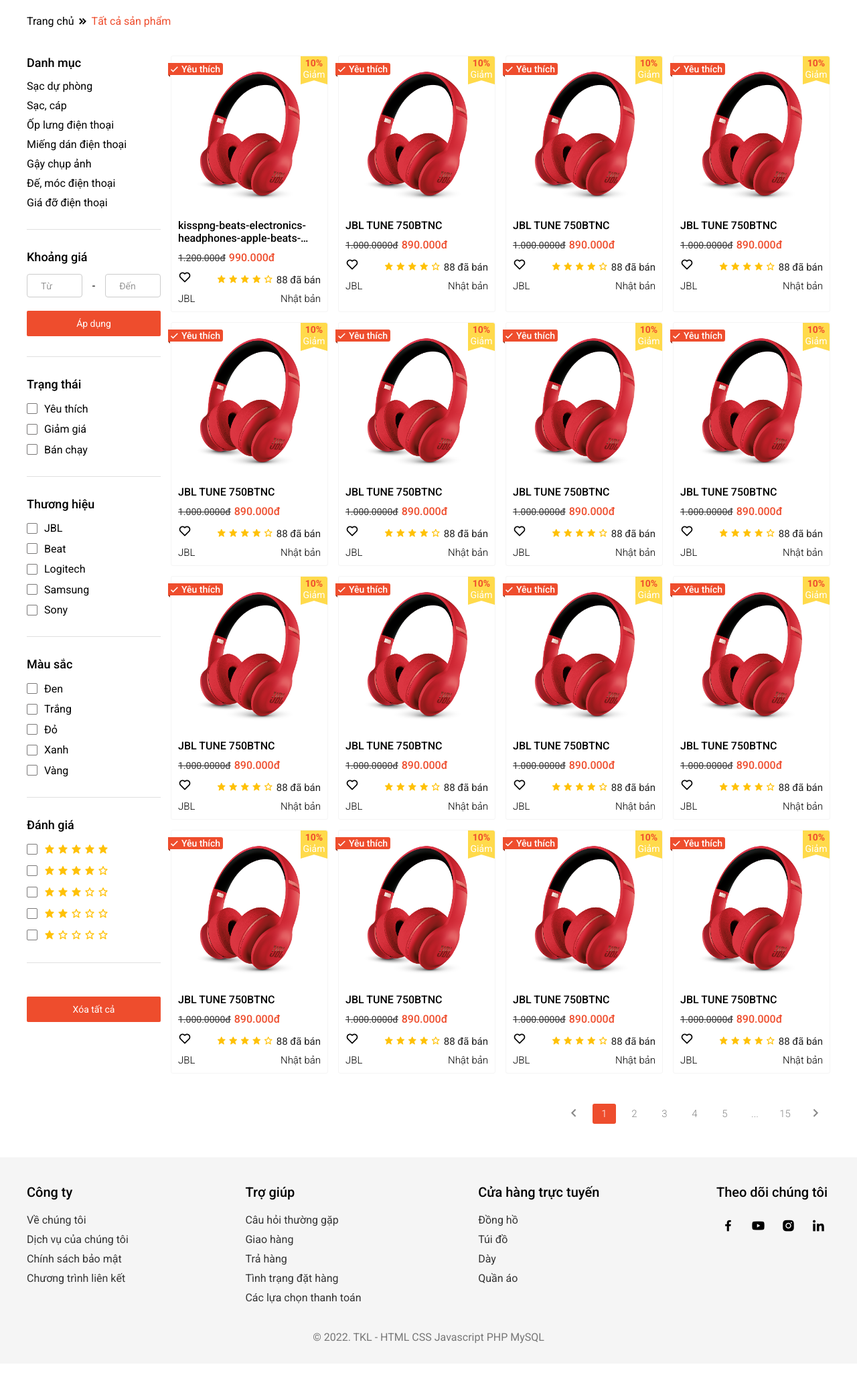
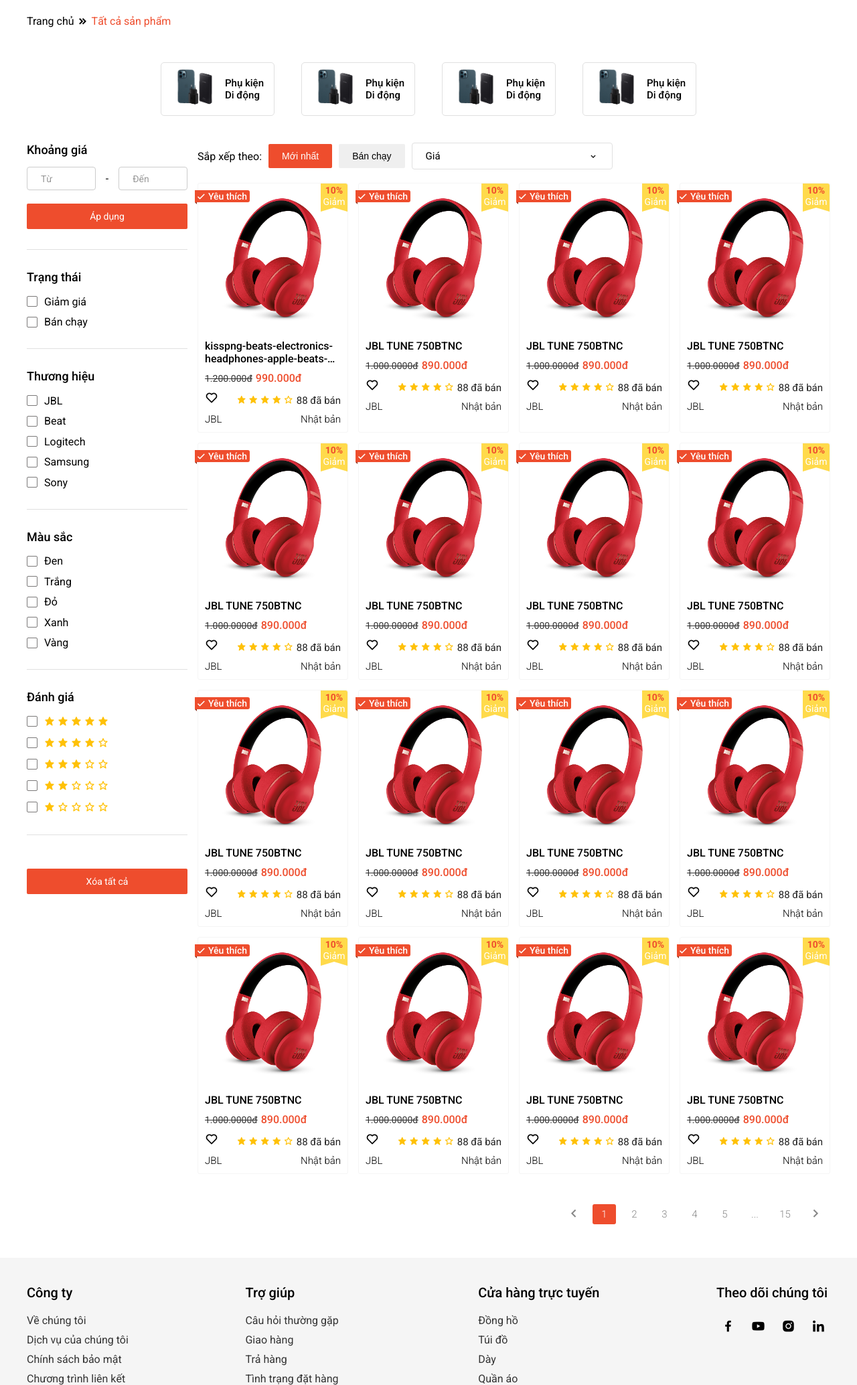
Before and after one commit to toandev020101/ecommerce__web, a PHP site: page /products.html in a window 1280 px wide. Shown: the part 125-2193 px from the top of the page at 67% size. Before the commit the page ends 2131 px from the top, so only its background shows below. Run offline with PHP 8.4, Linux system fonts and the light colour scheme.

Commit message:
update category and sort

```diff
--- a/assets/css/_app.css
+++ b/assets/css/_app.css
@@ -56,7 +56,7 @@
 }
 
 .product-item:hover .product-item__name {
-	color: #7186ff;
+	color: var(--primary-color);
 }
 
 .product-item__price {
--- a/assets/css/products.css
+++ b/assets/css/products.css
@@ -2,6 +2,135 @@
 	margin-top: 40px;
 	display: flex;
 }
+
+/* category */
+.products-category__list {
+	display: flex;
+	justify-content: center;
+	align-items: center;
+	margin-top: 50px;
+}
+
+.products-category__item + .products-category__item {
+	margin-left: 40px;
+}
+
+.products-category__item {
+	display: flex;
+	align-items: center;
+	border: 1px solid #e0e0e0;
+
+	padding: 5px 15px;
+	border-radius: 5px;
+	position: relative;
+}
+
+.products-category__img {
+	width: 70px;
+}
+
+.products-category__name {
+	font-size: 15px;
+	font-weight: 500;
+	margin-left: 10px;
+	transition: color 0.2s ease;
+}
+
+.products-category__item:hover .products-category__name {
+	color: var(--primary-color);
+}
+
+.products-category__sub-list {
+	position: absolute;
+	top: calc(100% + 10px);
+	left: 0;
+	z-index: 99;
+
+	background-color: var(--white-color);
+	width: max-content;
+	max-width: 400px;
+
+	flex-wrap: wrap;
+	padding: 20px;
+	border-radius: 10px;
+
+	box-shadow: rgba(0, 0, 0, 0.1) 0px 4px 12px;
+	transform-origin: 0 top;
+	animation: growth ease-in 0.3s;
+	display: none;
+}
+
+.products-category__item:hover .products-category__sub-list {
+	display: flex;
+}
+
+.products-category__sub-list::before {
+	content: '';
+	position: absolute;
+	top: 0;
+	transform: translateY(-100%);
+	left: 20px;
+
+	border: 8px solid;
+	border-color: transparent transparent var(--white-color) transparent;
+}
+
+.products-category__sub-list::after {
+	content: '';
+	position: absolute;
+	top: 0;
+	transform: translateY(-100%);
+	left: 0;
+
+	width: 100%;
+	height: 10px;
+}
+
+.products-category__sub-item {
+	margin: 0 10px 10px 0;
+	width: calc((100% - 30px) / 4);
+}
+
+.products-category__sub-item:nth-of-type(4n) {
+	margin-right: 0;
+}
+
+.products-category__sub-img {
+	width: 50px;
+	border-radius: 50%;
+	padding: 5px;
+	background-color: #f0f0f0;
+}
+
+.products-category__sub-name {
+	font-size: 14px;
+	transition: color 0.2s ease;
+}
+
+.products-category__sub-item:hover .products-category__sub-name {
+	color: var(--primary-color);
+}
+
+/* end category */
+
+/* sort */
+.products-sort {
+	display: flex;
+	align-items: center;
+	margin-bottom: 20px;
+}
+
+.products-sort__btn {
+	margin-left: 10px;
+	height: 36px;
+	min-width: unset;
+	padding: 0 20px;
+}
+
+.products-sort__price {
+	margin-left: 10px;
+}
+/* end sort */
 
 /* products filter */
 .products-filter {
@@ -71,7 +200,7 @@
 }
 /* end products filter */
 
-.product-list {
+.products-list {
 	flex: 1;
 	margin-left: 15px;
 }
--- a/products.html
+++ b/products.html
@@ -390,54 +390,260 @@
       </div>
       <!-- end breadcumb -->
 
+      <!-- category -->
+      <ul class="products-category__list">
+        <li class="products-category__item">
+          <img src="./assets/images/phu-kien-di-dong.png" alt="" class="products-category__img">
+          <span class="products-category__name">
+            <p>Phụ kiện</p>
+            <p>Di động</p>
+          </span>
+
+          <ul class="products-category__sub-list">
+            <li class="products-category__sub-item">
+              <a href="#" class="link">
+                <img src="./assets/images/phu-kien-di-dong.png" alt="" class="products-category__sub-img">
+                <div class="products-category__sub-name">
+                  Sạc dự phòng
+                </div>
+              </a>
+            </li>
+
+            <li class="products-category__sub-item">
+              <a href="#" class="link">
+                <img src="./assets/images/phu-kien-di-dong.png" alt="" class="products-category__sub-img">
+                <div class="products-category__sub-name">
+                  Sạc dự phòng
+                </div>
+              </a>
+            </li>
+
+            <li class="products-category__sub-item">
+              <a href="#" class="link">
+                <img src="./assets/images/phu-kien-di-dong.png" alt="" class="products-category__sub-img">
+                <div class="products-category__sub-name">
+                  Sạc dự phòng
+                </div>
+              </a>
+            </li>
+            <li class="products-category__sub-item">
+              <a href="#" class="link">
+                <img src="./assets/images/phu-kien-di-dong.png" alt="" class="products-category__sub-img">
+                <div class="products-category__sub-name">
+                  Sạc dự phòng
+                </div>
+              </a>
+            </li>
+            <li class="products-category__sub-item">
+              <a href="#" class="link">
+                <img src="./assets/images/phu-kien-di-dong.png" alt="" class="products-category__sub-img">
+                <div class="products-category__sub-name">
+                  Sạc dự phòng
+                </div>
+              </a>
+            </li>
+          </ul>
+        </li>
+
+        <li class="products-category__item">
+          <img src="./assets/images/phu-kien-di-dong.png" alt="" class="products-category__img">
+          <span class="products-category__name">
+            <p>Phụ kiện</p>
+            <p>Di động</p>
+          </span>
+
+          <ul class="products-category__sub-list">
+            <li class="products-category__sub-item">
+              <a href="#" class="link">
+                <img src="./assets/images/phu-kien-di-dong.png" alt="" class="products-category__sub-img">
+                <div class="products-category__sub-name">
+                  Sạc dự phòng
+                </div>
+              </a>
+            </li>
+
+            <li class="products-category__sub-item">
+              <a href="#" class="link">
+                <img src="./assets/images/phu-kien-di-dong.png" alt="" class="products-category__sub-img">
+                <div class="products-category__sub-name">
+                  Sạc dự phòng
+                </div>
+              </a>
+            </li>
+
+            <li class="products-category__sub-item">
+              <a href="#" class="link">
+                <img src="./assets/images/phu-kien-di-dong.png" alt="" class="products-category__sub-img">
+                <div class="products-category__sub-name">
+                  Sạc dự phòng
+                </div>
+              </a>
+            </li>
+            <li class="products-category__sub-item">
+              <a href="#" class="link">
+                <img src="./assets/images/phu-kien-di-dong.png" alt="" class="products-category__sub-img">
+                <div class="products-category__sub-name">
+                  Sạc dự phòng
+                </div>
+              </a>
+            </li>
+            <li class="products-category__sub-item">
+              <a href="#" class="link">
+                <img src="./assets/images/phu-kien-di-dong.png" alt="" class="products-category__sub-img">
+                <div class="products-category__sub-name">
+                  Sạc dự phòng
+                </div>
+              </a>
+            </li>
+          </ul>
+        </li>
+
+        <li class="products-category__item">
+          <img src="./assets/images/phu-kien-di-dong.png" alt="" class="products-category__img">
+          <span class="products-category__name">
+            <p>Phụ kiện</p>
+            <p>Di động</p>
+          </span>
+
+          <ul class="products-category__sub-list">
+            <li class="products-category__sub-item">
+              <a href="#" class="link">
+                <img src="./assets/images/phu-kien-di-dong.png" alt="" class="products-category__sub-img">
+                <div class="products-category__sub-name">
+                  Sạc dự phòng
+                </div>
+              </a>
+            </li>
+
+            <li class="products-category__sub-item">
+              <a href="#" class="link">
+                <img src="./assets/images/phu-kien-di-dong.png" alt="" class="products-category__sub-img">
+                <div class="products-category__sub-name">
+                  Sạc dự phòng
+                </div>
+              </a>
+            </li>
+
+            <li class="products-category__sub-item">
+              <a href="#" class="link">
+                <img src="./assets/images/phu-kien-di-dong.png" alt="" class="products-category__sub-img">
+                <div class="products-category__sub-name">
+                  Sạc dự phòng
+                </div>
+              </a>
+            </li>
+            <li class="products-category__sub-item">
+              <a href="#" class="link">
+                <img src="./assets/images/phu-kien-di-dong.png" alt="" class="products-category__sub-img">
+                <div class="products-category__sub-name">
+                  Sạc dự phòng
+                </div>
+              </a>
+            </li>
+            <li class="products-category__sub-item">
+              <a href="#" class="link">
+                <img src="./assets/images/phu-kien-di-dong.png" alt="" class="products-category__sub-img">
+                <div class="products-category__sub-name">
+                  Sạc dự phòng
+                </div>
+              </a>
+            </li>
+          </ul>
+        </li>
+
+        <li class="products-category__item">
+          <img src="./assets/images/phu-kien-di-dong.png" alt="" class="products-category__img">
+          <span class="products-category__name">
+            <p>Phụ kiện</p>
+            <p>Di động</p>
+
+            <ul class="products-category__sub-list">
+              <li class="products-category__sub-item">
+                <img src="./assets/images/phu-kien-di-dong.png" alt="" class="products-category__sub-img">
+                <div class="products-category__sub-name">
+                  Sạc dự phòng
+                </div>
+              </li>
+
+              <li class="products-category__sub-item">
+                <img src="./assets/images/phu-kien-di-dong.png" alt="" class="products-category__sub-img">
+                <div class="products-category__sub-name">
+                  Sạc dự phòng
+                </div>
+              </li>
+
+              <li class="products-category__sub-item">
+                <img src="./assets/images/phu-kien-di-dong.png" alt="" class="products-category__sub-img">
+                <div class="products-category__sub-name">
+                  Sạc dự phòng
+                </div>
+              </li>
+              <li class="products-category__sub-item">
+                <img src="./assets/images/phu-kien-di-dong.png" alt="" class="products-category__sub-img">
+                <div class="products-category__sub-name">
+                  Sạc dự phòng
+                </div>
+              </li>
+              <li class="products-category__sub-item">
+                <img src="./assets/images/phu-kien-di-dong.png" alt="" class="products-category__sub-img">
+                <div class="products-category__sub-name">
+                  Sạc dự phòng
+                </div>
+              </li>
+            </ul>
+          </span>
+
+          <ul class="products-category__sub-list">
+            <li class="products-category__sub-item">
+              <a href="#" class="link">
+                <img src="./assets/images/phu-kien-di-dong.png" alt="" class="products-category__sub-img">
+                <div class="products-category__sub-name">
+                  Sạc dự phòng
+                </div>
+              </a>
+            </li>
+
+            <li class="products-category__sub-item">
+              <a href="#" class="link">
+                <img src="./assets/images/phu-kien-di-dong.png" alt="" class="products-category__sub-img">
+                <div class="products-category__sub-name">
+                  Sạc dự phòng
+                </div>
+              </a>
+            </li>
+
+            <li class="products-category__sub-item">
+              <a href="#" class="link">
+                <img src="./assets/images/phu-kien-di-dong.png" alt="" class="products-category__sub-img">
+                <div class="products-category__sub-name">
+                  Sạc dự phòng
+                </div>
+              </a>
+            </li>
+            <li class="products-category__sub-item">
+              <a href="#" class="link">
+                <img src="./assets/images/phu-kien-di-dong.png" alt="" class="products-category__sub-img">
+                <div class="products-category__sub-name">
+                  Sạc dự phòng
+                </div>
+              </a>
+            </li>
+            <li class="products-category__sub-item">
+              <a href="#" class="link">
+                <img src="./assets/images/phu-kien-di-dong.png" alt="" class="products-category__sub-img">
+                <div class="products-category__sub-name">
+                  Sạc dự phòng
+                </div>
+              </a>
+            </li>
+          </ul>
+        </li>
+      </ul>
+      <!-- end category -->
+
       <div class="products-content">
         <!-- filter -->
         <div class="products-filter">
-          <!-- filter item -->
-          <div class="products-filter__box">
-            <span class="products-filter__title">
-              Danh mục
-            </span>
-            <ul class="products-filter__list">
-              <li class="products-filter__item">
-                <a href="#" class="link">
-                  Sạc dự phòng
-                </a>
-              </li>
-              <li class="products-filter__item">
-                <a href="#" class="link">
-                  Sạc, cáp
-                </a>
-              </li>
-              <li class="products-filter__item">
-                <a href="#" class="link">
-                  Ốp lưng điện thoại
-                </a>
-              </li>
-              <li class="products-filter__item">
-                <a href="#" class="link">
-                  Miếng dán điện thoại
-                </a>
-              </li>
-              <li class="products-filter__item">
-                <a href="#" class="link">
-                  Gậy chụp ảnh
-                </a>
-              </li>
-              <li class="products-filter__item">
-                <a href="#" class="link">
-                  Đế, móc điện thoại
-                </a>
-              </li>
-              <li class="products-filter__item">
-                <a href="#" class="link">
-                  Giá đỡ điện thoại
-                </a>
-              </li>
-            </ul>
-          </div>
-          <!-- end filter item -->
-
           <!-- filter item -->
           <div class="products-filter__box">
             <span class="products-filter__title">
@@ -469,15 +675,6 @@
             </span>
 
             <ul class="products-filter__list">
-              <li class="products-filter__item">
-                <a href="#" class="link products-filter__checkbox">
-                  <label for="status1" class="checkbox">
-                    <input type="checkbox" name="" id="status1" class="checkbox__input">
-                    <div class="checkbox__box"></div>
-                    Yêu thích
-                  </label>
-                </a>
-              </li>
               <li class="products-filter__item">
                 <a href="#" class="link products-filter__checkbox">
                   <label for="status2" class="checkbox">
@@ -707,7 +904,33 @@
         <!-- end filter -->
 
         <!-- product list -->
-        <div class="container">
+        <div class="products-list">
+          <!-- sort -->
+          <div class="products-sort">
+            <span class="products-sort__title">Sắp xếp theo:</span>
+            <button class="btn btn--primary products-sort__btn">Mới nhất</button>
+            <button class="btn products-sort__btn">Bán chạy</button>
+            <div class="dropdown products-sort__price">
+              <div class="dropdown__select">
+                <span class="dropdown__selected">Giá</span>
+                <i class='bx bx-chevron-down'></i>
+              </div>
+              <ul class="dropdown__list">
+                <li class="dropdown__item">
+                  <span class="dropdown__text">
+                    Giá: từ thấp đến cao
+                  </span>
+                </li>
+                <li class="dropdown__item">
+                  <span class="dropdown__text">
+                    Giá: từ cao đến thấp
+                  </span>
+                </li>
+              </ul>
+            </div>
+          </div>
+          <!-- end sort -->
+
           <div class="product-list">
             <!-- product item -->
             <a href="#" class="link product-item">
```
Also changed, not shown: assets/images/phu-kien-di-dong.png (added).
